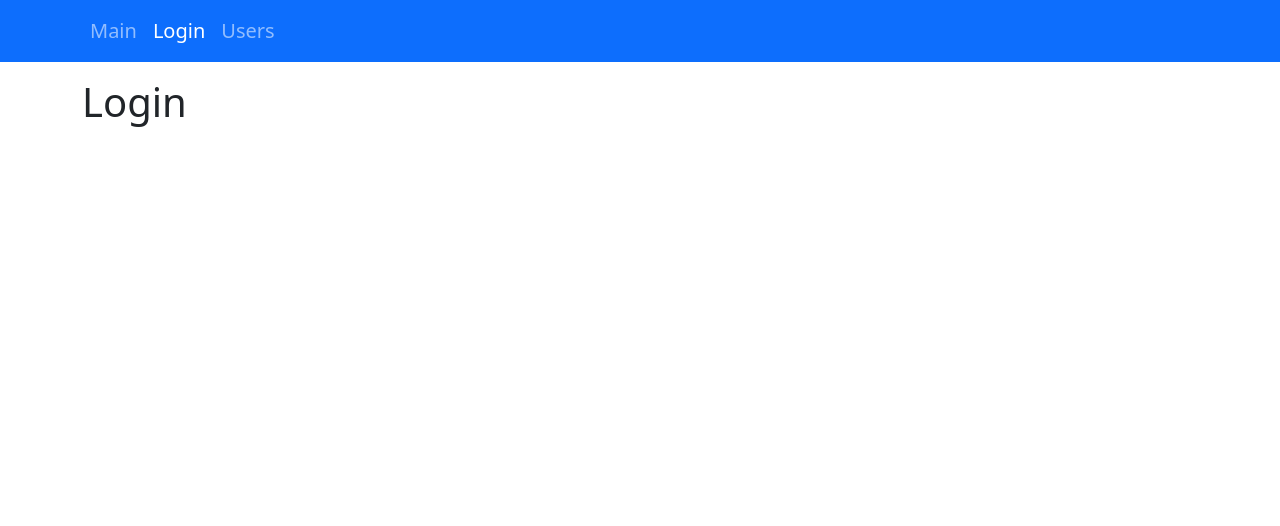
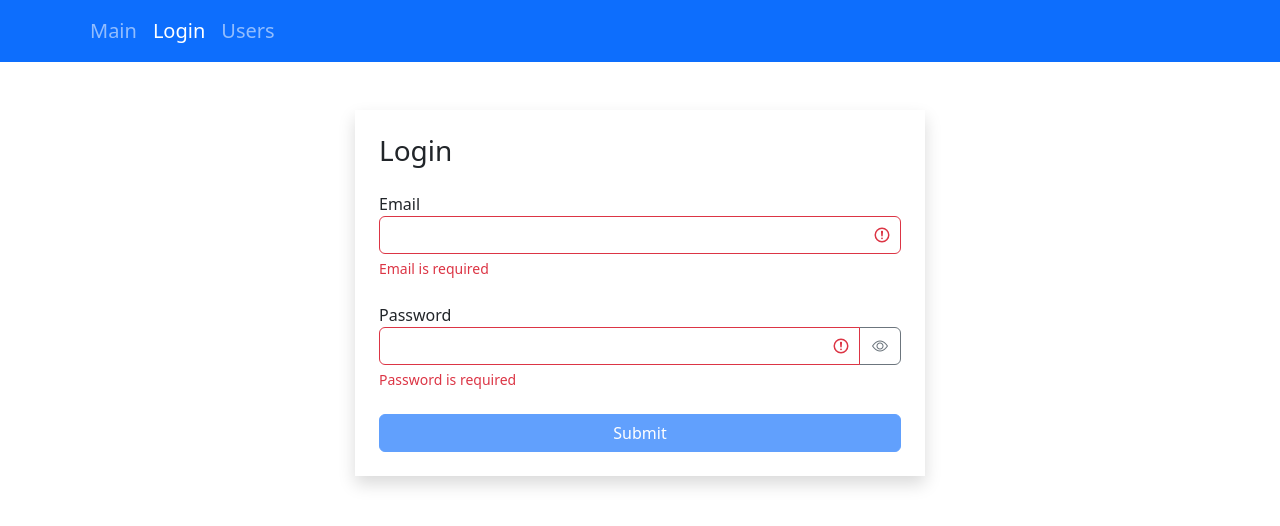
Before and after one commit to ywvv/fast-company, a React (Vite) app: page /login in a window 1280 px wide. Shown: the top 526 px of the page. Built offline with nearby package versions, Linux system fonts and the light colour scheme.

Commit message:
feat: add login form

```diff
--- /dev/null
+++ b/src/components/TextField.jsx
@@ -0,0 +1,55 @@
+import PropTypes from 'prop-types'
+import { useState } from 'react'
+
+const TextField = ({ label, type, name, value, onChange, error }) => {
+  const [showPassword, setShowPassword] = useState(false)
+
+  const getInputClasses = () => {
+    return 'form-control' + (error ? ' is-invalid' : '')
+  }
+
+  const toggleShowPassword = () => {
+    setShowPassword((prevState) => !prevState)
+  }
+
+  return (
+    <div className="mb-4">
+      <label htmlFor={name}>{label}</label>
+      <div className="input-group has-validation">
+        <input
+          type={showPassword ? 'text' : type}
+          id={name}
+          name={name}
+          value={value}
+          onChange={onChange}
+          className={getInputClasses()}
+        />
+        {type === 'password' && (
+          <button
+            className="btn btn-outline-secondary"
+            type="button"
+            onClick={toggleShowPassword}
+          >
+            <i className={'bi bi-eye' + (showPassword ? '-slash' : '')}></i>
+          </button>
+        )}
+        {error && <div className="invalid-feedback">{error}</div>}
+      </div>
+    </div>
+  )
+}
+
+TextField.defaultProps = {
+  type: 'text'
+}
+
+TextField.propTypes = {
+  label: PropTypes.string,
+  type: PropTypes.string,
+  name: PropTypes.string,
+  value: PropTypes.string,
+  onChange: PropTypes.func,
+  error: PropTypes.string
+}
+
+export default TextField
--- a/src/layouts/Login.jsx
+++ b/src/layouts/Login.jsx
@@ -1,7 +1,88 @@
+import React, { useEffect, useState } from 'react'
+import TextField from '../components/textField'
+import validator from '../utils/validator'
+
 const Login = () => {
+  const [data, setData] = useState({ email: '', password: '' })
+  const [errors, setErrors] = useState({})
+  const handleChange = ({ target }) => {
+    setData((prevState) => ({
+      ...prevState,
+      [target.name]: target.value
+    }))
+  }
+  const validatorConfig = {
+    email: {
+      isRequired: {
+        message: 'Email is required'
+      },
+      isEmail: {
+        message: 'Email entered incorrectly'
+      }
+    },
+    password: {
+      isRequired: {
+        message: 'Password is required'
+      },
+      isCapitalSymbol: {
+        message: 'Password must contain at least one capital letter'
+      },
+      isContainDigit: {
+        message: 'Password must contain at least one number'
+      },
+      min: {
+        message: 'Password must contain at least 8 characters',
+        value: 8
+      }
+    }
+  }
+  useEffect(() => {
+    validate()
+  }, [data])
+  const validate = () => {
+    const errors = validator(data, validatorConfig)
+    setErrors(errors)
+    return Object.keys(errors).length === 0
+  }
+  const isValid = Object.keys(errors).length === 0
+
+  const handleSubmit = (e) => {
+    e.preventDefault()
+    const isValid = validate()
+    if (!isValid) return
+    console.log(data)
+  }
   return (
-    <div className="container">
-      <h1>Login</h1>
+    <div className="container mt-5">
+      <div className="row">
+        <div className="col-md-6 offset-md-3 shadow p-4">
+          <h3 className="mb-4">Login</h3>
+          <form onSubmit={handleSubmit}>
+            <TextField
+              label="Email"
+              name="email"
+              value={data.email}
+              onChange={handleChange}
+              error={errors.email}
+            />
+            <TextField
+              label="Password"
+              type="password"
+              name="password"
+              value={data.password}
+              onChange={handleChange}
+              error={errors.password}
+            />
+            <button
+              className="btn btn-primary w-100 mx-auto"
+              type="submit"
+              disabled={!isValid}
+            >
+              Submit
+            </button>
+          </form>
+        </div>
+      </div>
     </div>
   )
 }
--- /dev/null
+++ b/src/utils/validator.js
@@ -0,0 +1,53 @@
+const validator = (data, config) => {
+  const errors = {}
+
+  const validate = (validateMethod, data, config) => {
+    let statusValidate
+
+    switch (validateMethod) {
+      case 'isRequired':
+        statusValidate = data.trim() === ''
+        break
+      case 'isEmail': {
+        const emailRegExp = /^\S+@\S+\.\S+$/g
+        statusValidate = !emailRegExp.test(data)
+        break
+      }
+      case 'isCapitalSymbol': {
+        const capitalRegExp = /[A-Z]+/g
+        statusValidate = !capitalRegExp.test(data)
+        break
+      }
+      case 'isContainDigit': {
+        const digitRegExp = /\d+/g
+        statusValidate = !digitRegExp.test(data)
+        break
+      }
+      case 'min': {
+        statusValidate = data.length < config.value
+        break
+      }
+      default:
+        break
+    }
+
+    if (statusValidate) return config.message
+  }
+
+  for (const fieldName in data) {
+    for (const validateMethod in config[fieldName]) {
+      const error = validate(
+        validateMethod,
+        data[fieldName],
+        config[fieldName][validateMethod]
+      )
+      if (error && !errors[fieldName]) {
+        errors[fieldName] = error
+      }
+    }
+  }
+
+  return errors
+}
+
+export default validator
```
